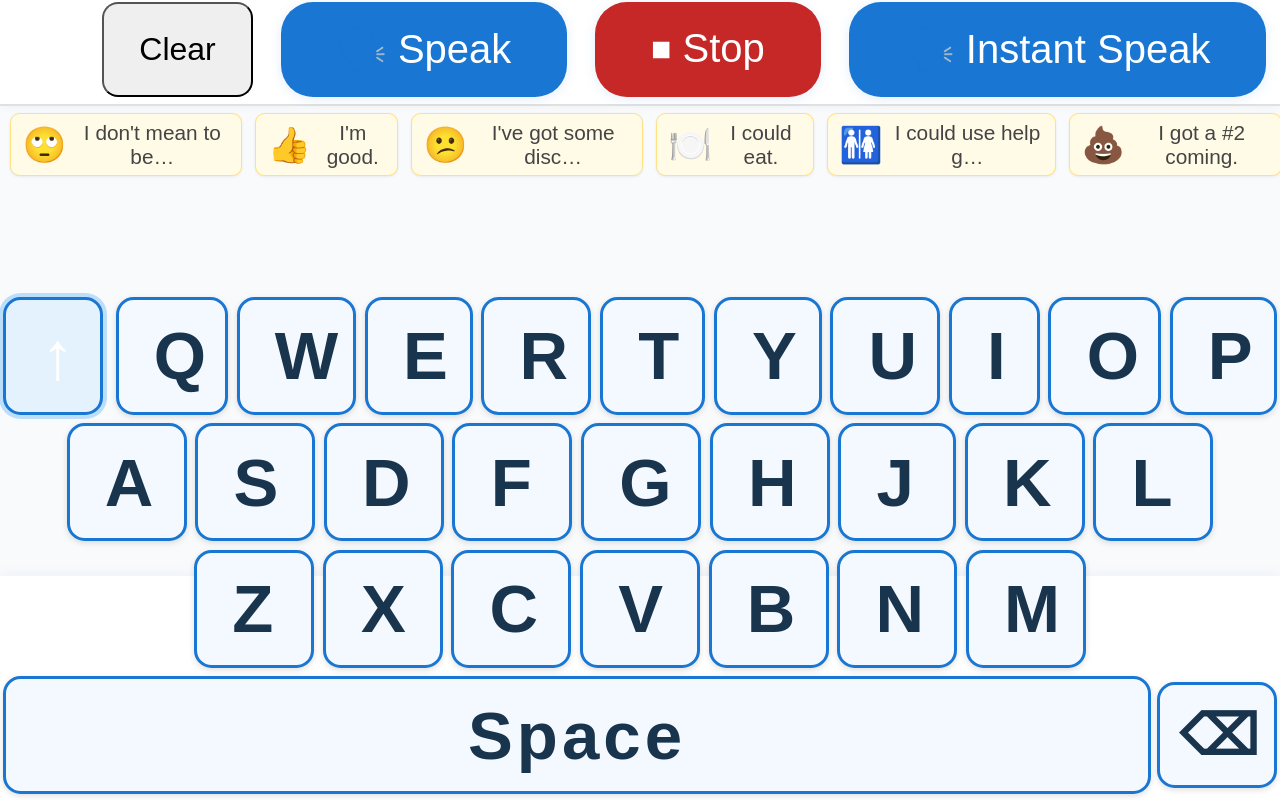
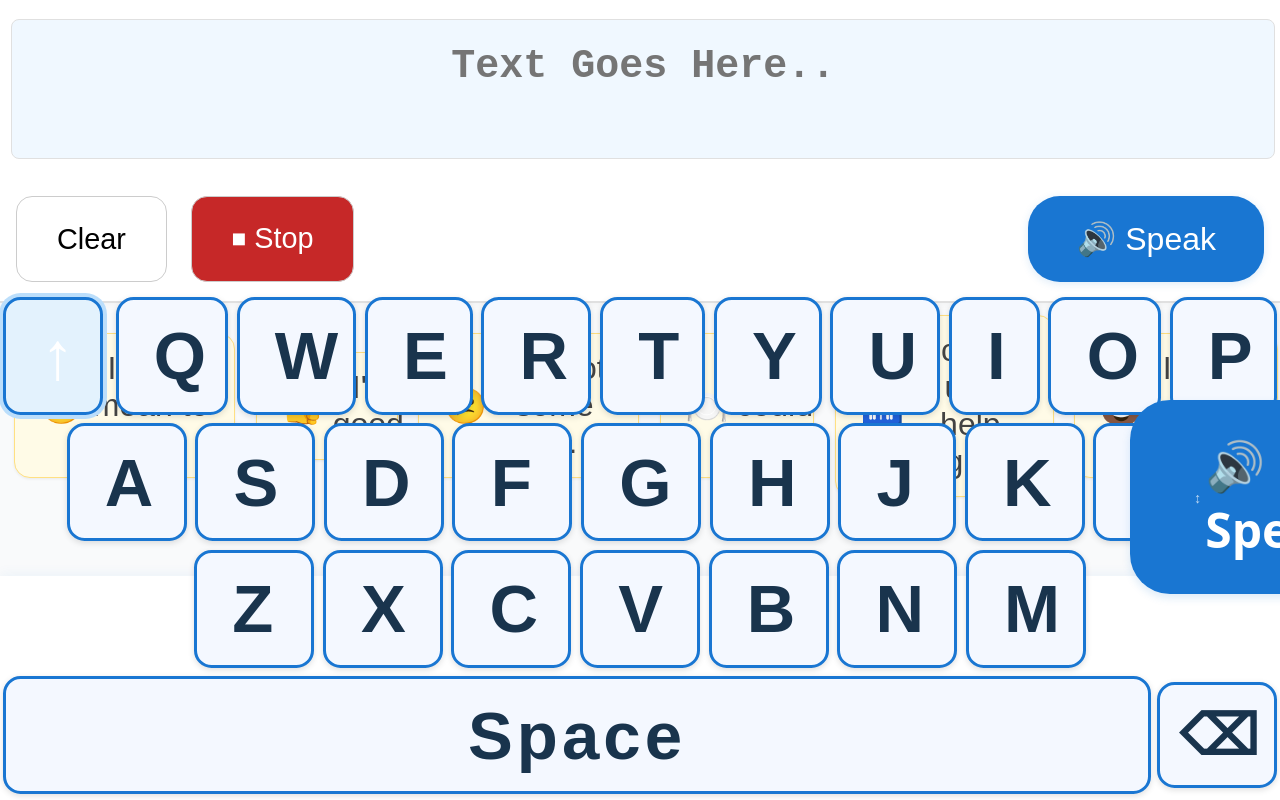
Before and after one commit to Sum1Solutions/talker-mvp, a React (Vite) app: page / in a window 1280 px wide. Built offline with nearby package versions, Linux system fonts and the light colour scheme.

Commit message:
UI/UX Enhancements: Made floating Speak button draggable, implemented male voice, added Enter key support, enlarged all buttons for accessibility, and improved styling

```diff
--- a/src/App.tsx
+++ b/src/App.tsx
@@ -1,8 +1,8 @@
-
 import React, { useState, useEffect } from 'react';
 import Keyboard from './Keyboard';
+import OutputPanel from './OutputPanel';
 import PredictionBar from './PredictionBar';
-import OutputPanel from './OutputPanel';
+import FloatingButton from './FloatingButton';
 
 async function fetchPredictions(text: string): Promise<string[]> {
   try {
@@ -45,23 +45,57 @@ export default function App() {
   };
 
 
-  // Find a more human-like voice (Google, Apple, or best en-US)
-  function getBestVoice() {
+  // Find a male voice (preferring Google, Apple, or best en-US)
+  function getBestMaleVoice() {
     const voices = window.speechSynthesis.getVoices();
     return (
+      // Try to find a male voice by name
+      voices.find(v =>
+        (v.name.toLowerCase().includes('male') ||
+        v.name.includes('David') ||
+        v.name.includes('Daniel') ||
+        v.name.includes('Thomas') ||
+        v.name.includes('Alex') ||
+        v.name.includes('Google UK English Male')) &&
+        v.lang.startsWith('en')
+      ) ||
+      // Fall back to any Google/Apple voice that might be male
       voices.find(v => v.name.includes('Google') && v.lang.startsWith('en')) ||
       voices.find(v => v.name.includes('Apple') && v.lang.startsWith('en')) ||
+      // Last resort - any English voice
       voices.find(v => v.lang === 'en-US') ||
       voices[0]
     );
   }
+
+  // Initialize voices when available
+  const [maleVoice, setMaleVoice] = useState<SpeechSynthesisVoice | null>(null);
+
+  // Load voices as soon as they're available
+  useEffect(() => {
+    const loadVoices = () => {
+      const voice = getBestMaleVoice();
+      setMaleVoice(voice);
+    };
+
+    // Voices might be available immediately
+    loadVoices();
+
+    // Or they might load asynchronously
+    window.speechSynthesis.onvoiceschanged = loadVoices;
+
+    return () => {
+      window.speechSynthesis.onvoiceschanged = null;
+    };
+  }, []);
 
   // Only allow one utterance at a time
   const speak = () => {
     if (speaking) return;
     if (!currentText.trim()) return;
     const utter = new window.SpeechSynthesisUtterance(currentText);
-    utter.voice = getBestVoice();
+    // Use the stored male voice for consistent voice across calls
+    utter.voice = maleVoice;
     utter.onend = () => {
       setSpeaking(false);
       // Only clear if not in instant speak mode
@@ -105,8 +139,20 @@ export default function App() {
     return () => clearTimeout(timer);
   }, [currentText]);
 
+  // Add global keyboard event listener for Enter key
+  useEffect(() => {
+    const handleKeyDown = (e: KeyboardEvent) => {
+      if (e.key === 'Enter') {
+        speak();
+      }
+    };
+
+    window.addEventListener('keydown', handleKeyDown);
+    return () => window.removeEventListener('keydown', handleKeyDown);
+  }, [speak]); // Include speak in dependency array to avoid stale closures
+
   const handleKey = (key: string) => {
-    if (key === ' ') {
+    if (key === ' ' || key === 'SPACE') {
       setCurrentTextWithHistory(t => t + ' ');
       if (deferSpeak && !speaking && currentText.trim()) {
         setTimeout(() => speak(), 0);
@@ -160,6 +206,7 @@ export default function App() {
         <PredictionBar predictions={predictions} onPick={handlePrediction}/>
       </div>
       <Keyboard onKeyPress={handleKey}/>
+      <FloatingButton onClick={speak} disabled={speaking} />
     </div>
   );
 }
--- /dev/null
+++ b/src/FloatingButton.tsx
@@ -0,0 +1,165 @@
+import { useState, useEffect, useRef } from 'react';
+
+interface Props {
+  onClick: () => void;
+  disabled?: boolean;
+  text?: string;
+}
+
+export default function FloatingButton({ onClick, disabled = false, text = '🔊 Speak' }: Props) {
+  const [position, setPosition] = useState(() => {
+    try {
+      const saved = localStorage.getItem('floatingButtonPosition');
+      if (saved) {
+        return JSON.parse(saved);
+      }
+    } catch (e) {
+      // Ignore parsing errors
+    }
+
+    // Default position (bottom right, but not covering keyboard)
+    return { x: window.innerWidth - 150, y: window.innerHeight - 400 };
+  });
+
+  const [isDragging, setIsDragging] = useState(false);
+  const dragStartPos = useRef({ x: 0, y: 0 });
+  const buttonRef = useRef<HTMLDivElement>(null);
+  const saveTimeoutRef = useRef<number | null>(null);
+
+  // Handle window resize to keep button in bounds
+  useEffect(() => {
+    const handleResize = () => {
+      setPosition((prev: {x: number, y: number}) => {
+        const newX = Math.min(prev.x, window.innerWidth - 120);
+        const newY = Math.min(prev.y, window.innerHeight - 60);
+        return { x: Math.max(0, newX), y: Math.max(0, newY) };
+      });
+    };
+
+    window.addEventListener('resize', handleResize);
+    return () => window.removeEventListener('resize', handleResize);
+  }, []);
+
+  const handleMouseDown = (e: React.MouseEvent) => {
+    if (e.button !== 0) return; // Left click only
+
+    e.preventDefault();
+    e.stopPropagation();
+
+    const buttonRect = buttonRef.current?.getBoundingClientRect();
+    if (!buttonRect) return;
+
+    setIsDragging(true);
+    dragStartPos.current = {
+      x: e.clientX - buttonRect.left,
+      y: e.clientY - buttonRect.top
+    };
+  };
+
+  const handleTouchStart = (e: React.TouchEvent) => {
+    e.preventDefault();
+    e.stopPropagation();
+
+    const touch = e.touches[0];
+    const buttonRect = buttonRef.current?.getBoundingClientRect();
+    if (!buttonRect) return;
+
+    setIsDragging(true);
+    dragStartPos.current = {
+      x: touch.clientX - buttonRect.left,
+      y: touch.clientY - buttonRect.top
+    };
+  };
+
+  useEffect(() => {
+    if (!isDragging) return;
+
+    const handleMouseMove = (e: MouseEvent) => {
+      e.preventDefault();
+      const newX = e.clientX - dragStartPos.current.x;
+      const newY = e.clientY - dragStartPos.current.y;
+
+      // Ensure button stays in viewport
+      const adjustedX = Math.max(0, Math.min(newX, window.innerWidth - 120));
+      const adjustedY = Math.max(0, Math.min(newY, window.innerHeight - 60));
+
+      setPosition({ x: adjustedX, y: adjustedY });
+
+      // Throttle localStorage updates
+      if (saveTimeoutRef.current === null) {
+        saveTimeoutRef.current = window.setTimeout(() => {
+          localStorage.setItem('floatingButtonPosition', JSON.stringify({ x: adjustedX, y: adjustedY }));
+          saveTimeoutRef.current = null;
+        }, 100);
+      }
+    };
+
+    const handleTouchMove = (e: TouchEvent) => {
+      e.preventDefault();
+      const touch = e.touches[0];
+      const newX = touch.clientX - dragStartPos.current.x;
+      const newY = touch.clientY - dragStartPos.current.y;
+
+      // Ensure button stays in viewport
+      const adjustedX = Math.max(0, Math.min(newX, window.innerWidth - 120));
+      const adjustedY = Math.max(0, Math.min(newY, window.innerHeight - 60));
+
+      setPosition({ x: adjustedX, y: adjustedY });
+
+      // Throttle localStorage updates
+      if (saveTimeoutRef.current === null) {
+        saveTimeoutRef.current = window.setTimeout(() => {
+          localStorage.setItem('floatingButtonPosition', JSON.stringify({ x: adjustedX, y: adjustedY }));
+          saveTimeoutRef.current = null;
+        }, 100);
+      }
+    };
+
+    const handleEnd = () => {
+      setIsDragging(false);
+    };
+
+    // Add event listeners
+    window.addEventListener('mousemove', handleMouseMove);
+    window.addEventListener('touchmove', handleTouchMove, { passive: false });
+    window.addEventListener('mouseup', handleEnd);
+    window.addEventListener('touchend', handleEnd);
+
+    return () => {
+      window.removeEventListener('mousemove', handleMouseMove);
+      window.removeEventListener('touchmove', handleTouchMove);
+      window.removeEventListener('mouseup', handleEnd);
+      window.removeEventListener('touchend', handleEnd);
+
+      // Clear any pending timeout
+      if (saveTimeoutRef.current !== null) {
+        clearTimeout(saveTimeoutRef.current);
+        saveTimeoutRef.current = null;
+      }
+    };
+  }, [isDragging]);
+
+  const handleClick = () => {
+    if (!isDragging && !disabled) {
+      onClick();
+    }
+  };
+
+  return (
+    <div
+      ref={buttonRef}
+      className="floating-button"
+      style={{
+        left: `${position.x}px`,
+        top: `${position.y}px`,
+        cursor: isDragging ? 'grabbing' : 'grab',
+        opacity: disabled ? 0.7 : 1
+      }}
+      onClick={handleClick}
+      onMouseDown={handleMouseDown}
+      onTouchStart={handleTouchStart}
+    >
+      <span className="drag-handle">↕</span> {text}
+    </div>
+  );
+}
--- a/src/Keyboard.tsx
+++ b/src/Keyboard.tsx
@@ -15,9 +15,11 @@ export default function Keyboard({ onKeyPress }: Props) {
   const [pressedKey, setPressedKey] = useState<string | null>(null);
   const [caps, setCaps] = useState<boolean>(true);
 
+
   useEffect(() => {
     const handleDown = (e: KeyboardEvent) => {
       let key = e.key;
+
       if (key === ' ') key = 'SPACE';
       if (key === 'Backspace' || key === 'BACKSPACE') key = 'BACKSPACE';
       if (key === 'Shift' || key === 'CapsLock') {
@@ -41,6 +43,8 @@ export default function Keyboard({ onKeyPress }: Props) {
       window.removeEventListener('keyup', handleUp);
     };
   }, [onKeyPress, caps]);
+
+
 
   return (
     <div className="keyboard">
--- a/src/OutputPanel.tsx
+++ b/src/OutputPanel.tsx
@@ -16,25 +16,32 @@ interface Props {
 export default function OutputPanel({ text, setText, speak, stopSpeaking, speaking, deferSpeak, setDeferSpeak, lastText, goBack }: Props) {
   return (
     <div className="output-panel">
-      <label htmlFor="aac-textbox" style={{fontWeight: 700, fontSize: '1.3rem', marginBottom: '0.3rem', display: 'block', color: '#1976d2'}}>Your Message</label>
+      <div className="text-container">
         <textarea
           id="aac-textbox"
           value={text}
           onChange={e => setText(e.target.value)}
           className="output-text"
+          placeholder="Text Goes Here.."
           aria-label="AAC message box"
-        style={{marginBottom: '0.5rem', fontSize: '1.3rem', fontWeight: 700, height: '6rem'}}
         />
+      </div>
       <div className="output-actions">
+        <div className="left-actions">
           <button onClick={() => setText('')}>Clear</button>
-        {lastText && (
-          <button className="speak-btn" style={{background: '#ffd600', color: '#333'}} onClick={goBack} title="Restore last cleared text">⤺</button>
-        )}
-        <button className="speak-btn" onClick={speak} disabled={speaking || deferSpeak}>🗣️ Speak</button>
-        <button className="speak-btn" style={{background: '#c62828'}} onClick={stopSpeaking} disabled={!speaking}>⏹ Stop</button>
-        <button className="speak-btn" style={{background: deferSpeak ? '#ffa000' : '#1976d2'}}
-          onClick={() => setDeferSpeak(!deferSpeak)}
-        >{deferSpeak ? '🕒 Wait for Space' : '🗣️ Instant Speak'}</button>
+          <button
+            className="stop-btn"
+            onClick={stopSpeaking}
+            disabled={!speaking}
+          >⏹ Stop</button>
+        </div>
+        <div className="right-actions">
+          <button
+            className="speak-btn"
+            onClick={speak}
+            disabled={speaking || deferSpeak}
+          >🔊 Speak</button>
+        </div>
       </div>
     </div>
   );
--- a/src/styles.css
+++ b/src/styles.css
@@ -100,17 +100,18 @@ body, html, #root {
 .phrase-btn {
   display: flex;
   align-items: center;
-  font-size: clamp(1.1rem, 2vw, 1.3rem);
-  padding: 0.4rem 0.7rem;
-  min-width: 2.5rem;
-  min-height: 2.2rem;
-  border-radius: 0.6rem;
+  font-size: clamp(1.5rem, 3vw, 2rem);
+  padding: 1rem 1.5rem;
+  min-width: 5rem;
+  min-height: 4rem;
+  border-radius: 1rem;
   background: #fffbe7;
   border: 1px solid #ffe082;
   color: #444;
   box-shadow: 0 1px 3px rgba(0,0,0,0.07);
   cursor: pointer;
   transition: background 0.15s, border 0.15s;
+  margin: 0.5rem;
 }
 
 
@@ -130,41 +131,65 @@ body, html, #root {
 }
 
 .output-panel {
-  flex: 0 0 13vh;
-  min-height: 48px;
-  max-height: 16vh;
+  flex: 0 0 auto;
   display: flex;
   flex-direction: column;
-  justify-content: flex-end;
   background: #fff;
   border-bottom: 2px solid #e0e0e0;
   box-shadow: 0 2px 8px rgba(0,0,0,0.03);
   z-index: 2;
+  padding: 0.2rem 0.5rem;
+}
+
+.text-container {
+  padding: 0.5rem 0.2rem;
+  width: 100%;
 }
 
 .output-text {
-  flex: 1;
-  font-size: clamp(1.5rem, 4vw, 2.6rem);
-  padding: 1.2rem 1.4rem;
-  border: 2px solid #1976d2;
-  background: #fff;
+  width: 100%;
+  height: 140px;
+  font-size: 2.5rem;
+  padding: 1.5rem;
+  background: #f0f8ff;
+  color: #f9c74f;
+  border: 1px solid #e0e0e0;
+  border-radius: 0.5rem;
   resize: none;
-  width: 100%;
-  height: 100%;
-  color: #111;
-  border-radius: 0.7rem;
+  text-align: center;
+  font-weight: bold;
+  box-sizing: border-box;
   outline: none;
-  font-weight: 600;
-  box-shadow: 0 2px 8px rgba(25,118,210,0.07);
+  margin: 0.5rem 0;
 }
 
 
 .output-actions {
-  margin-top: 0.2rem;
   display: flex;
-  justify-content: flex-end;
+  justify-content: space-between;
+  width: 100%;
+  padding: 0.5rem 0;
+}
+
+.left-actions, .right-actions {
+  display: flex;
   gap: 0.5rem;
-  padding: 0.2rem 0.6rem 0.2rem 0.6rem;
+}
+
+.left-actions button {
+  background: #fff;
+  color: #000;
+  border: 1px solid #ccc;
+  border-radius: 1rem;
+  padding: 1.5rem 2.5rem;
+  font-size: 1.8rem;
+  cursor: pointer;
+  margin: 0.5rem;
+}
+
+.stop-btn {
+  background: #c62828 !important;
+  color: #fff !important;
 }
 
 @media (max-width: 900px), (pointer: coarse) {
@@ -182,20 +207,57 @@ body, html, #root {
 .speak-btn {
   background: #1976d2;
   color: #fff;
-  font-size: 2.5rem;
-  padding: 1.5rem 3.5rem;
+  font-size: 2rem;
+  padding: 1.5rem 3rem;
   border-radius: 2rem;
   border: none;
-  min-width: 8rem;
-  min-height: 5rem;
-  margin-left: 1rem;
-  box-shadow: 0 2px 12px rgba(25, 118, 210, 0.12);
-  transition: background 0.15s, box-shadow 0.15s;
+  box-shadow: 0 2px 8px rgba(25, 118, 210, 0.15);
+  transition: background 0.15s;
   cursor: pointer;
+  margin: 0.5rem;
 }
 .speak-btn:hover, .speak-btn:active {
   background: #1565c0;
   box-shadow: 0 4px 16px rgba(25, 118, 210, 0.18);
+}
+
+.floating-button {
+  font-size: 3rem;
+  padding: 2rem 4rem;
+  border-radius: 2.5rem;
+  border: none;
+  background-color: #1976d2;
+  color: white;
+  cursor: grab;
+  font-weight: bold;
+  box-shadow: 0 4px 8px rgba(25, 118, 210, 0.15);
+  z-index: 1000;
+  position: fixed;
+  transition: box-shadow 0.2s ease, transform 0.1s ease;
+  touch-action: none; /* Prevents scrolling while dragging on touch devices */
+  width: auto;
+  height: auto;
+  min-width: 11rem;
+  min-height: 6rem;
+  display: flex;
+  align-items: center;
+  justify-content: center;
+  user-select: none;
+}
+
+.floating-button:hover {
+  box-shadow: 0 6px 12px rgba(0, 0, 0, 0.25);
+}
+
+.floating-button:active {
+  cursor: grabbing;
+  transform: scale(0.98);
+}
+
+.drag-handle {
+  opacity: 0.7;
+  margin-right: 4px;
+  font-size: 0.9rem;
 }
 
 @media (max-width: 900px), (pointer: coarse) {
```
Also changed, not shown: 1 other file (tests, documents, lock files or other folders). Lines whose indentation alone changed are shown as unchanged.
